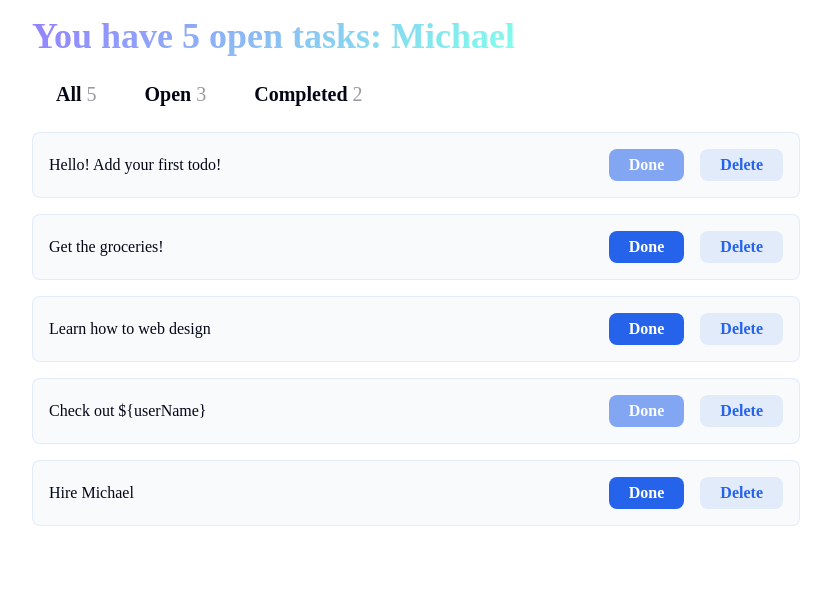
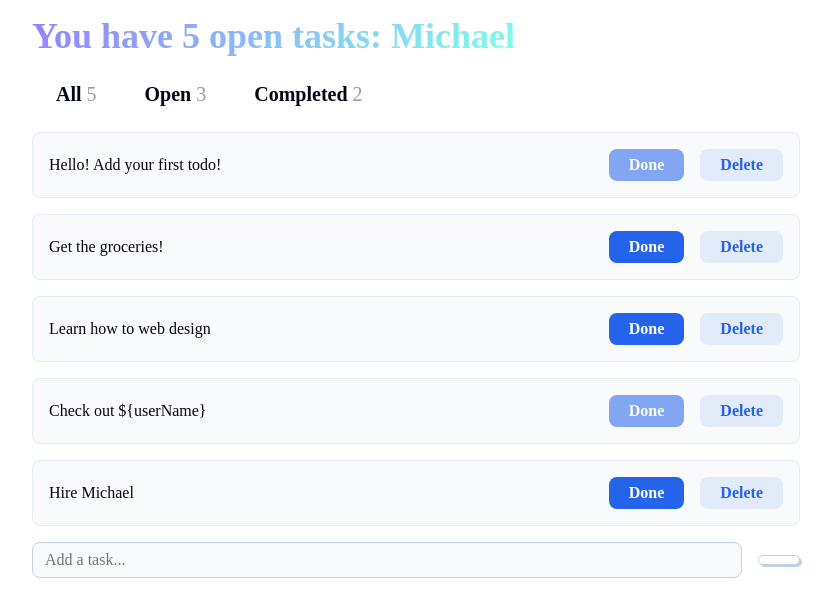
Before and after one commit to MichaelMwai/todo-app, a React (Vite) app: page / in a window 1280 px wide. Shown: the top 616 px of the page, without its empty margins (224-1057 px from the left). Built offline with nearby package versions, Linux system fonts and the light colour scheme; a web font is replaced by a local one.

Commit message:
Set click and Enter Key listeners to add a task

```diff
--- a/src/components/TodoInput.jsx
+++ b/src/components/TodoInput.jsx
@@ -1,3 +1,34 @@
-export function TodoInput() {
-  return <div></div>;
+import { useState } from "react";
+
+export function TodoInput(props) {
+  const { handleAddTodo } = props;
+  const [inputValue, setInputValue] = useState("");
+
+  return (
+    <div className="input-container">
+      <input
+        value={inputValue}
+        onChange={(e) => setInputValue(e.target.value)}
+        type="text"
+        placeholder="Add a task..."
+        onKeyDown={(e) => {
+          if (e.key === "Enter" && inputValue) {
+            handleAddTodo(inputValue);
+            setInputValue("");
+          }
+        }}
+      />
+      <button
+        onClick={() => {
+          if (!inputValue) {
+            return;
+          }
+          handleAddTodo(inputValue);
+          setInputValue("");
+        }}
+      >
+        <i className="fa-solid fa-plus"></i>
+      </button>
+    </div>
+  );
 }
```
